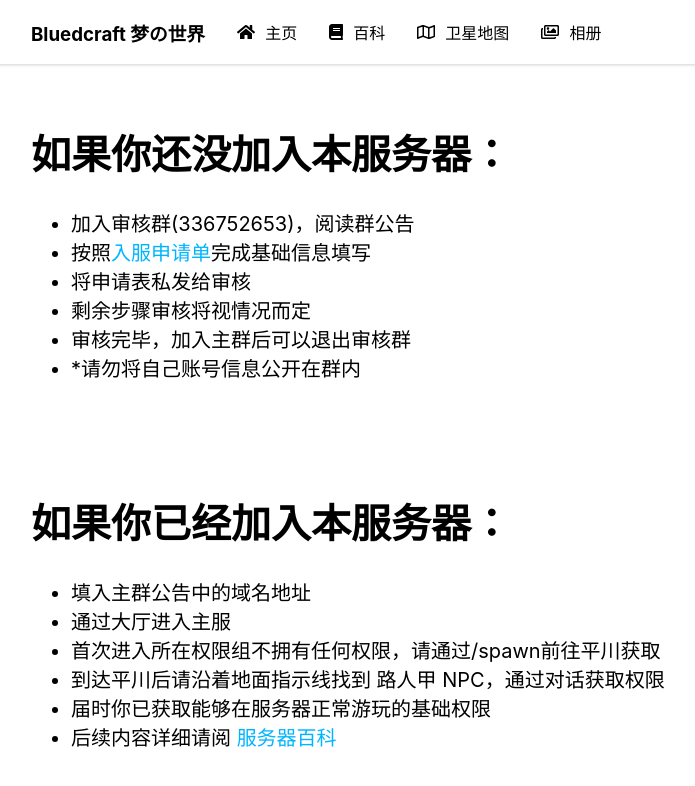
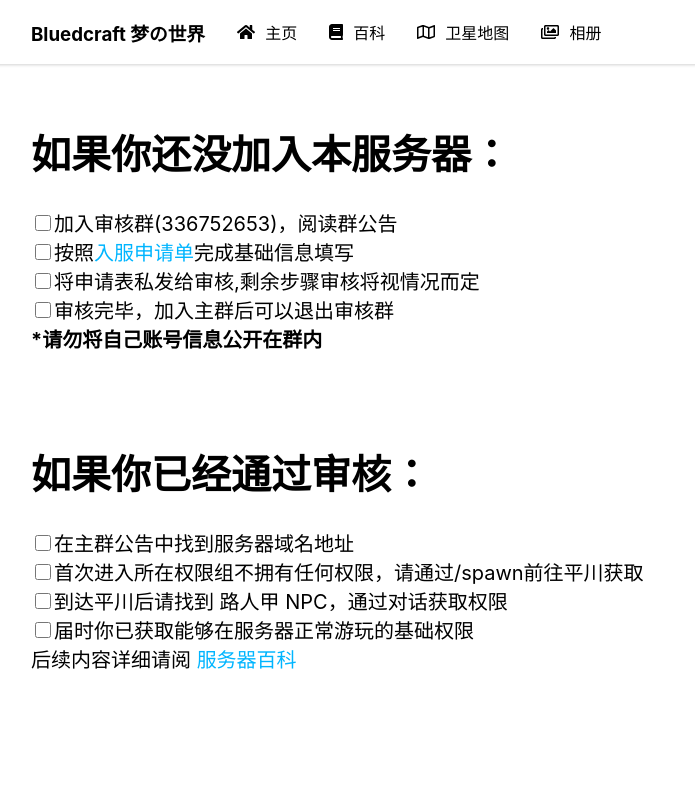
Before and after one commit to rayhong118/bluedcraft, a React (Create React App) app: page /guide in a window 1280 px wide. Shown: the top 786 px of the page, without its empty margins (69-764 px from the left). Built offline with nearby package versions, Linux system fonts and the light colour scheme.

Commit message:
change new player guide wording

```diff
--- a/src/components/guide/guide.scss
+++ b/src/components/guide/guide.scss
@@ -5,6 +5,10 @@
   }
   #guide2 {
     padding: 2rem constants.$mobile-margin;
+  }
+  input[type="checkbox"] {
+    width: 1rem;
+    height: 1rem;
   }
 }
 
--- a/src/components/guide/guide.tsx
+++ b/src/components/guide/guide.tsx
@@ -6,31 +6,50 @@ export const Guide = () => {
     <div id="guide">
       <div id="guide1">
         <h1>如果你还没加入本服务器：</h1>
-        <ul>
-          <li>加入审核群(336752653)，阅读群公告</li>
-          <li>
-            按照
-            <a href="https://cloud.bluedcraft.com/offer/apply/">入服申请单</a>
-            完成基础信息填写
-          </li>
-          <li>将申请表私发给审核</li>
-          <li>剩余步骤审核将视情况而定</li>
-          <li>审核完毕，加入主群后可以退出审核群</li>
-          <li>*请勿将自己账号信息公开在群内</li>
-        </ul>
+        <div>
+          <input type="checkbox" />
+          加入审核群(336752653)，阅读群公告
+        </div>
+        <div>
+          <input type="checkbox" />
+          按照
+          <a href="https://cloud.bluedcraft.com/offer/apply/">入服申请单</a>
+          完成基础信息填写
+        </div>
+        <div>
+          <input type="checkbox" />
+          将申请表私发给审核,剩余步骤审核将视情况而定
+        </div>
+
+        <div>
+          <input type="checkbox" />
+          审核完毕，加入主群后可以退出审核群
+        </div>
+
+        <b>*请勿将自己账号信息公开在群内</b>
       </div>
       <div id="guide2">
-        <h1>如果你已经加入本服务器：</h1>
-        <ul>
-          <li>填入主群公告中的域名地址</li>
-          <li>通过大厅进入主服</li>
-          <li>首次进入所在权限组不拥有任何权限，请通过/spawn前往平川获取</li>
-          <li>到达平川后请沿着地面指示线找到 路人甲 NPC，通过对话获取权限</li>
-          <li>届时你已获取能够在服务器正常游玩的基础权限</li>
-          <li>
-            后续内容详细请阅 <Link to={ROUTES.WIKI}>服务器百科</Link>
-          </li>
-        </ul>
+        <h1>如果你已经通过审核：</h1>
+
+        <div>
+          <input type="checkbox" />
+          在主群公告中找到服务器域名地址
+        </div>
+        <div>
+          <input type="checkbox" />
+          首次进入所在权限组不拥有任何权限，请通过/spawn前往平川获取
+        </div>
+        <div>
+          <input type="checkbox" />
+          到达平川后请找到 路人甲 NPC，通过对话获取权限
+        </div>
+        <div>
+          <input type="checkbox" />
+          届时你已获取能够在服务器正常游玩的基础权限
+        </div>
+        <div>
+          后续内容详细请阅 <Link to={ROUTES.WIKI}>服务器百科</Link>
+        </div>
       </div>
     </div>
   );
```
